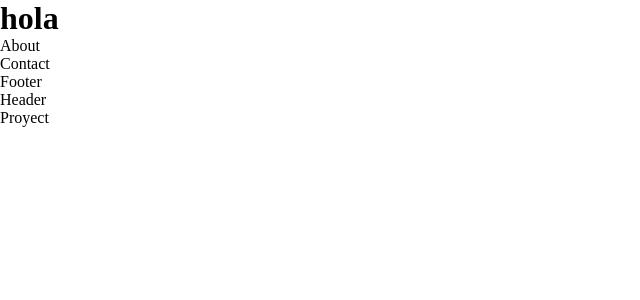
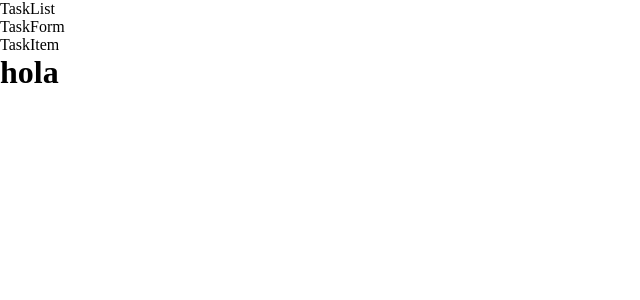
Before and after one commit to Nyckush/Trabajo-Practico, a React (Vite) app: page / in a window 1280 px wide. Shown: the top 300 px of the page, without its empty margins (0-640 px from the left). Built offline with nearby package versions, Linux system fonts and the light colour scheme.

Commit message:
Componentes
Componentes

```diff
--- a/src/App.jsx
+++ b/src/App.jsx
@@ -1,13 +1,16 @@
 import { useState } from 'react'
-import reactLogo from './assets/react.svg'
-import viteLogo from '/vite.svg'
 import './App.css'
+import { TaskList, TaskForm, TaskItem } from './componentes/Index'
 
 function App() {
   const [count, setCount] = useState(0)
 
   return (
     <>
+      <TaskList />
+      <TaskForm />
+      <TaskItem />
+
       <h1>hola</h1>
     </>
   )
--- a/src/componentes/About/About.jsx
+++ /dev/null
@@ -1,9 +0,0 @@
-import React from 'react';
-
-const About = () => {
-    return(
-        <div>About</div>
-    )
-}
-
-export { About }
--- a/src/componentes/Contact/Contact.jsx
+++ /dev/null
@@ -1,9 +0,0 @@
-import React from 'react';
-
-const Contact = () => {
-    return(
-        <div>Contact</div>
-    )
-}
-
-export { Contact }
--- a/src/componentes/Footer/Footer.jsx
+++ /dev/null
@@ -1,9 +0,0 @@
-import React from 'react';
-
-const Footer = () => {
-    return(
-        <div>Footer</div>
-    )
-}
-
-export { Footer }
--- a/src/componentes/Header/Header.jsx
+++ /dev/null
@@ -1,9 +0,0 @@
-import React from 'react';
-
-const Header = () => {
-    return(
-        <div>Header</div>
-    )
-}
-
-export { Header }
--- /dev/null
+++ b/src/componentes/Index.js
@@ -0,0 +1,3 @@
+export { TaskList } from "./TaskList/TaskList"
+export { TaskForm } from "./TaskForm/TaskForm"
+export { TaskItem } from "./TaskItem/TaskItem"
--- a/src/componentes/Proyect/Proyect.jsx
+++ /dev/null
@@ -1,9 +0,0 @@
-import React from 'react';
-
-const Proyect = () => {
-    return(
-        <div>Proyect</div>
-    )
-}
-
-export { Proyect }
--- /dev/null
+++ b/src/componentes/TaskForm/TaskForm.jsx
@@ -0,0 +1,9 @@
+import React from 'react';
+
+const TaskForm = () => {
+    return(
+        <div>TaskForm</div>
+    )
+}
+
+export { TaskForm }
--- /dev/null
+++ b/src/componentes/TaskItem/TaskItem.jsx
@@ -0,0 +1,9 @@
+import React from 'react';
+
+const TaskItem = () => {
+    return(
+        <div>TaskItem</div>
+    )
+}
+
+export { TaskItem }
--- /dev/null
+++ b/src/componentes/TaskList/TaskList.jsx
@@ -0,0 +1,9 @@
+import React from 'react';
+
+const TaskList = () => {
+    return(
+        <div>TaskList</div>
+    )
+}
+
+export { TaskList }
--- a/src/main.jsx
+++ b/src/main.jsx
@@ -2,19 +2,12 @@ import React from 'react'
 import ReactDOM from 'react-dom/client'
 import App from './App.jsx'
 import './index.css'
-import { About } from './componentes/About/About.jsx'
-import { Contact } from './componentes/Contact/Contact.jsx'
-import { Footer } from './componentes/Footer/Footer.jsx'
-import { Header } from './componentes/Header/Header.jsx'
-import { Proyect } from './componentes/Proyect/Proyect.jsx'
+
+
 
 ReactDOM.createRoot(document.getElementById('root')).render(
   <React.StrictMode>
     <App />
-    <About />
-    <Contact />
-    <Footer />
-    <Header />
-    <Proyect />
+
   </React.StrictMode>
 )
```
